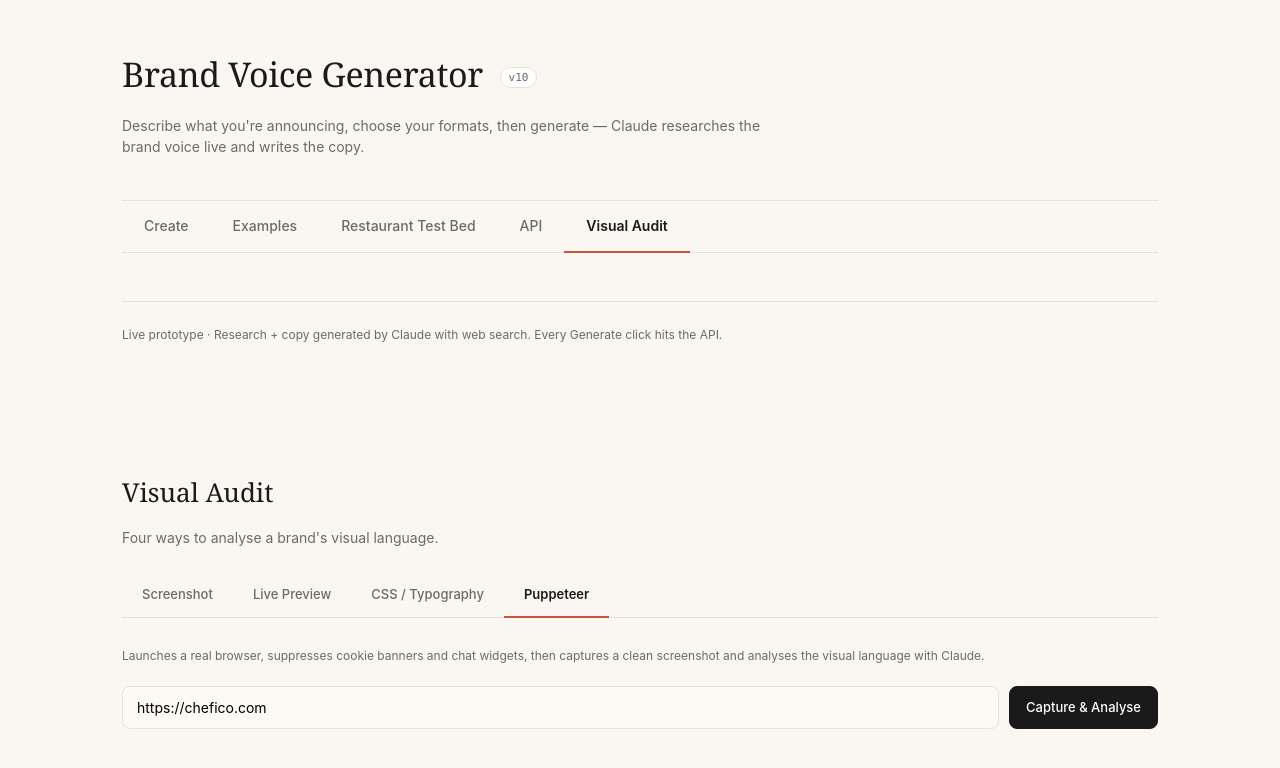
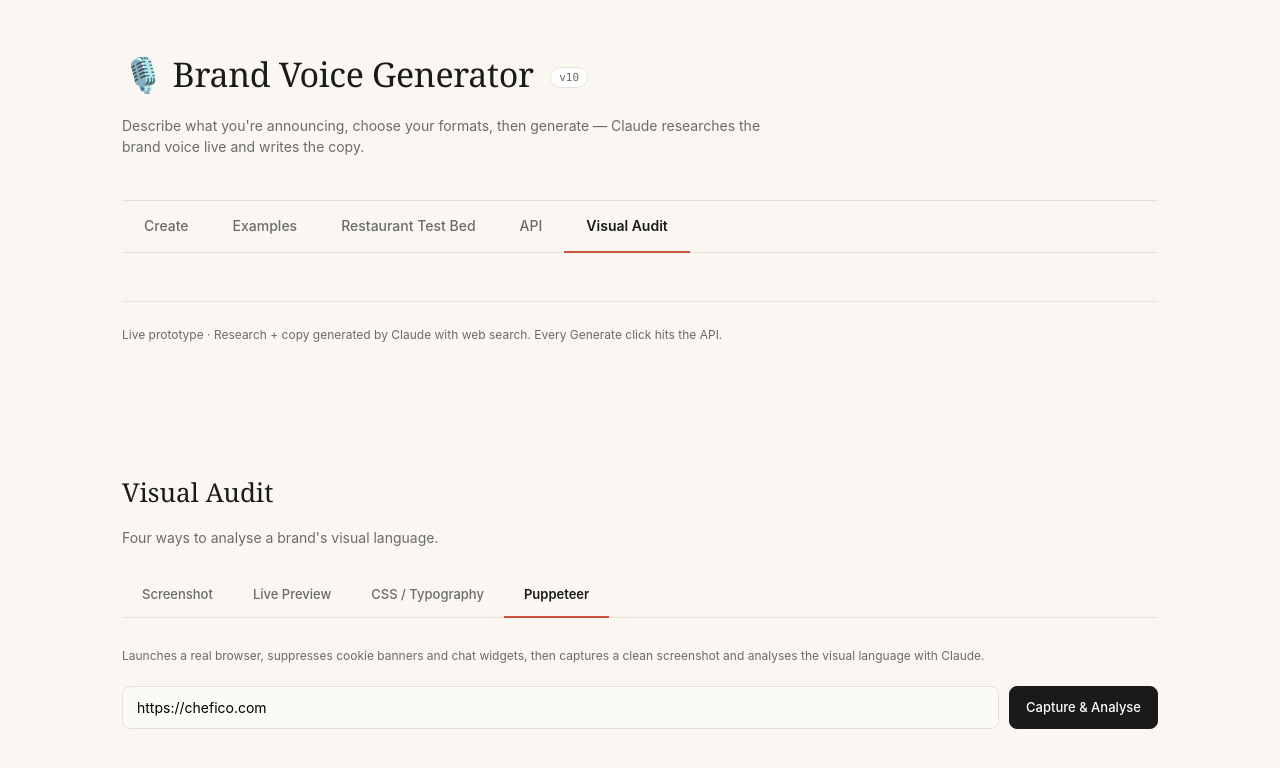
Before and after one commit to daniel-table22/brand-studio, a website: page public/index.html in a window 1280 px wide. Drawn offline with Linux system fonts and the light colour scheme.

Commit message:
Add emoji to title, remove product-drops
Co-Authored-By: Claude Sonnet 4.6 <noreply@anthropic.com>

```diff
--- a/public/index.html
+++ b/public/index.html
@@ -3,7 +3,7 @@
 <head>
 <meta charset="UTF-8" />
 <meta name="viewport" content="width=device-width, initial-scale=1.0" />
-<title>Brand Voice Generator</title>
+<title>🎙️ Brand Voice Generator</title>
 <style>
   :root {
     --bg: #faf7f2;
@@ -298,7 +298,7 @@
 
 <div class="wrap">
   <header class="top">
-    <h1>Brand Voice Generator <span class="build-tag" id="build-tag">v10</span></h1>
+    <h1>🎙️ Brand Voice Generator <span class="build-tag" id="build-tag">v10</span></h1>
     <p class="sub">Describe what you're announcing, choose your formats, then generate — Claude researches the brand voice live and writes the copy.</p>
   </header>
 
```
